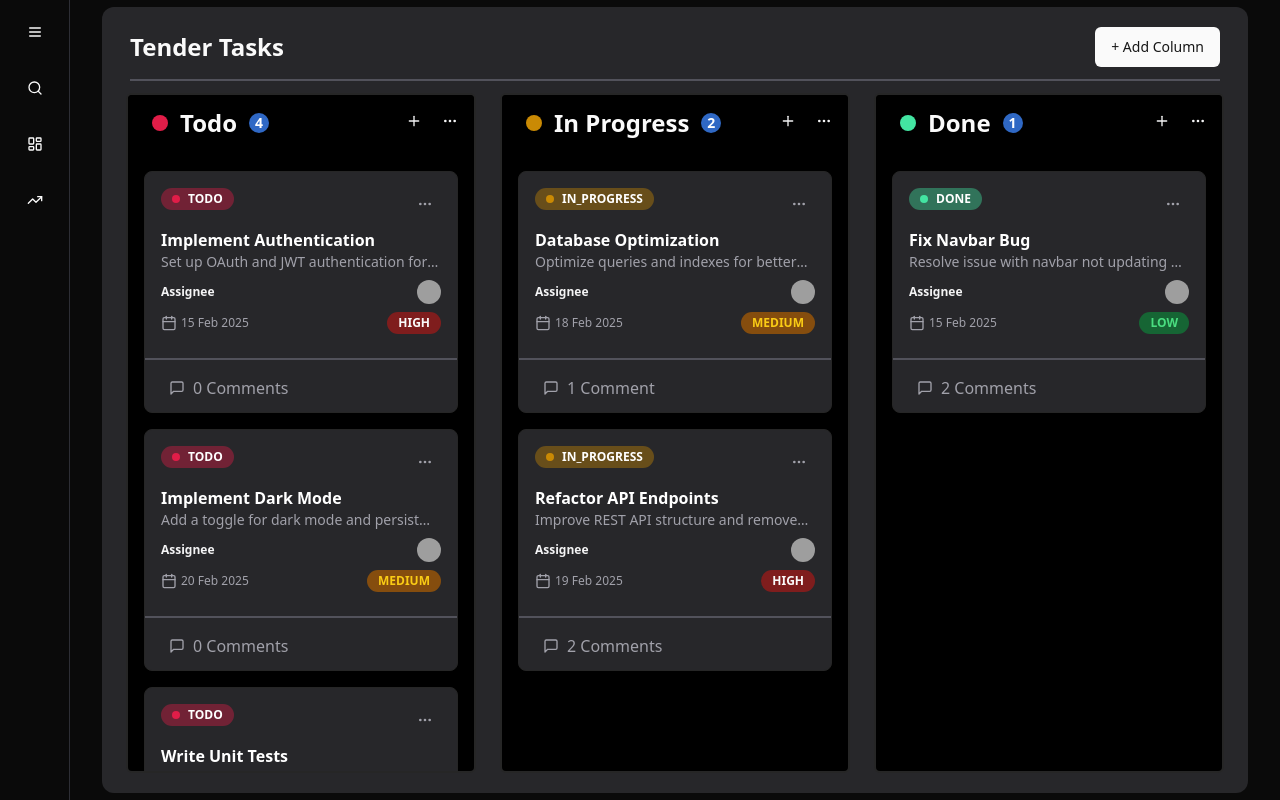
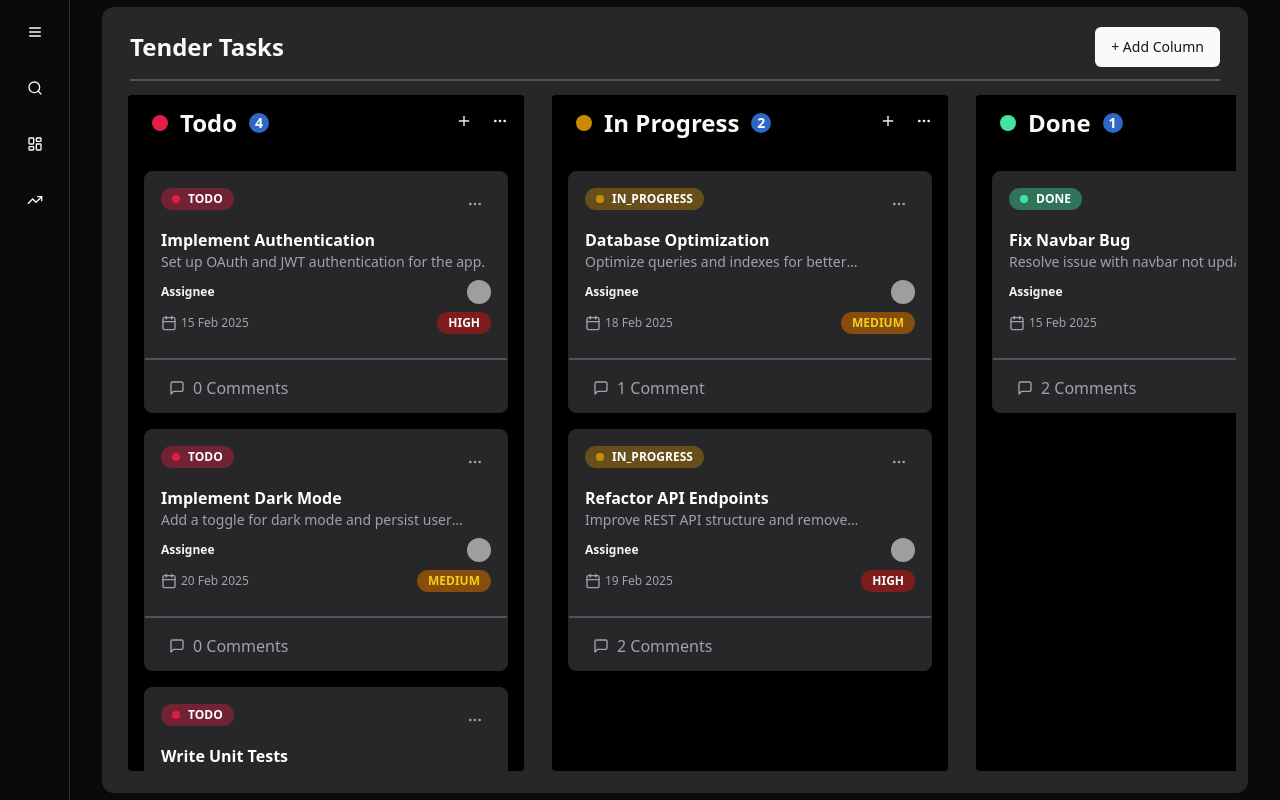
Before and after one commit to faisal004/kanban-board, a Next.js app: page / in a window 1280 px wide. Built offline with nearby package versions, Linux system fonts and the light colour scheme; grey boxes are pictures that could not be loaded.

Commit message:
style : overflow issue fixed

```diff
--- a/src/app/_components/column.tsx
+++ b/src/app/_components/column.tsx
@@ -29,9 +29,9 @@ const Column = ({
     }
 
     return (
-
-        <div className=' h-full w-[400px]  bg-black  border-2  overflow-y-auto rounded-md ' onDrop={handleDrop}
+        <section className="w-[400px]" onDrop={handleDrop}
             onDragOver={e => e.preventDefault()}>
+            <div className=' h-full w-[400px]  bg-black  border-2  overflow-y-auto rounded-md '>
                 <div className="flex items-center justify-between  sticky top-0 bg-black/85 z-50 pb-2 px-2">
                     <h2 className={`ml-1  text-2xl font-semibold pb-2 flex items-center gap-3 p-3  `}> <span style={{ backgroundColor: color }} className={` size-4 rounded-full`}> </span> <span>{title} </span>  <span className={`bg-blue-500/80 text-white text-sm w-5 h-5 flex items-center justify-center rounded-full`}>
 
@@ -64,6 +64,8 @@ const Column = ({
                     ))}
                 </div>
             </div>
+        </section>
+
     )
 }
 export default Column
```
Lines whose indentation alone changed are shown as unchanged.
